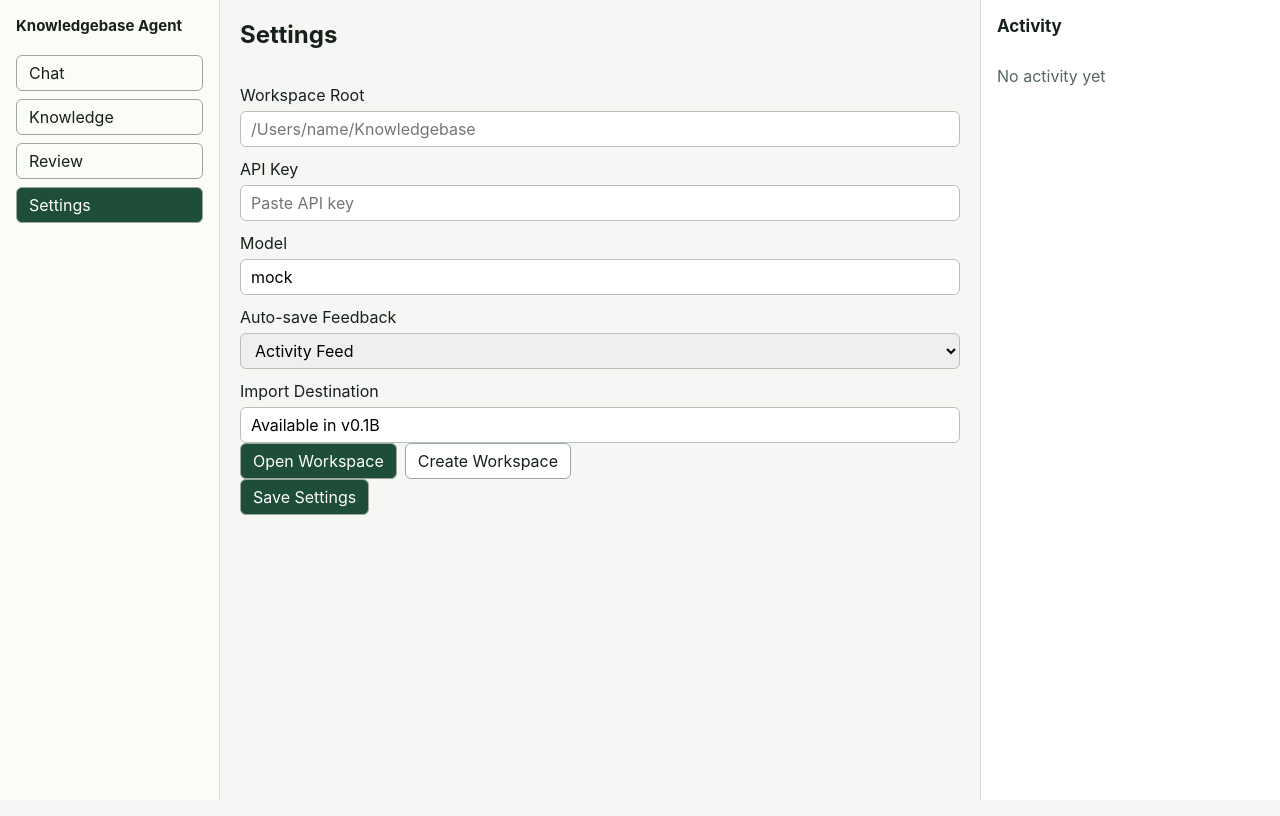
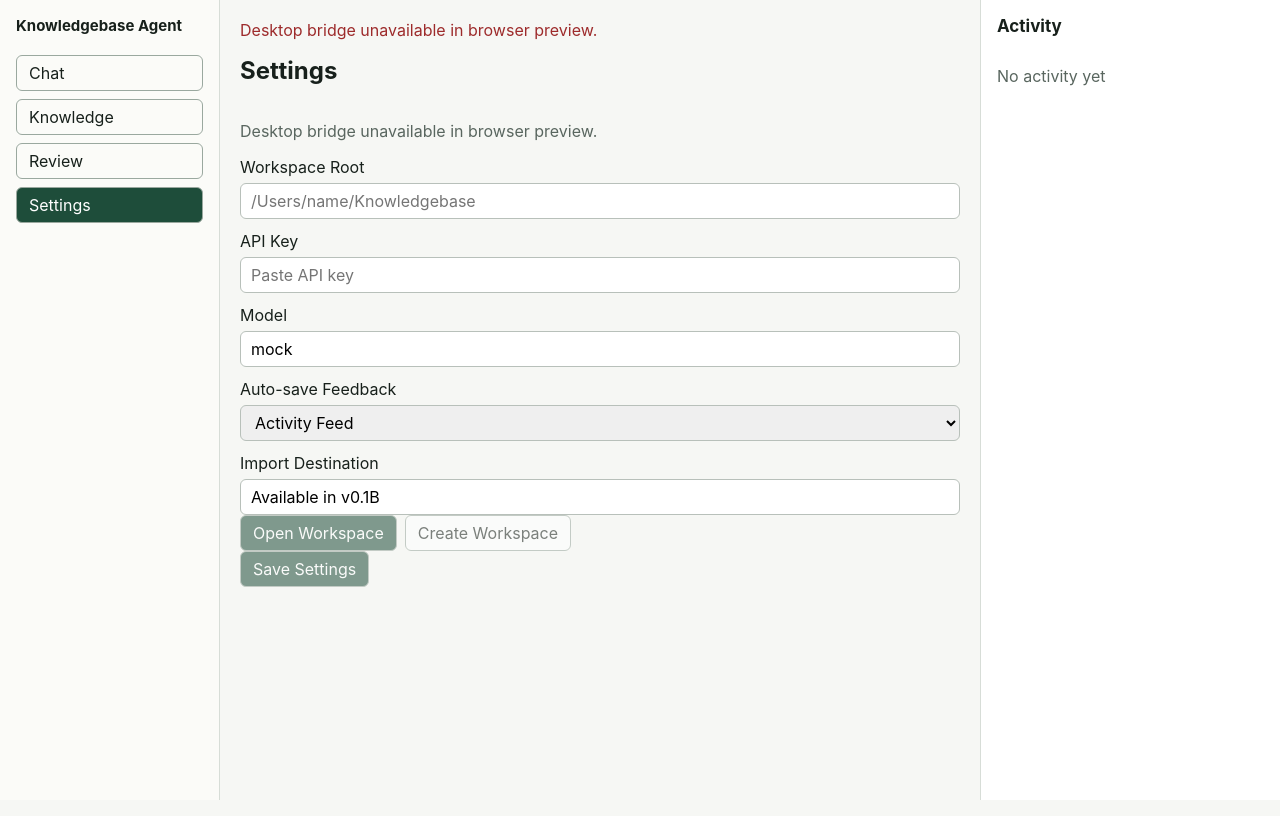
Before and after one commit to lin-li-001/knowledgebase-agent-app, a React (Vite) app in the folder apps/desktop/: page / in a window 1280 px wide. Both pictures are taken after a click on the button "Settings". Built offline with nearby package versions, Linux system fonts and the light colour scheme.

Commit message:
fix: clarify browser preview bridge state

```diff
--- a/apps/desktop/src/App.tsx
+++ b/apps/desktop/src/App.tsx
@@ -48,9 +48,11 @@ export function App() {
   ]);
   const [turnState, setTurnState] = useState<"idle" | "queued" | "streaming" | "tool-running" | "interrupted" | "failed" | "complete">("idle");
   const [error, setError] = useState<string | null>(null);
+  const desktopBridgeReady = Boolean(api);
 
   async function refreshPanels() {
     if (!api) {
+      setError("Desktop bridge unavailable in browser preview.");
       return;
     }
 
@@ -134,6 +136,7 @@ export function App() {
 
   async function updateSettings(next: { apiKey?: string; modelName?: string }) {
     if (!api) {
+      setError("Desktop bridge unavailable in browser preview.");
       return;
     }
 
@@ -220,6 +223,7 @@ export function App() {
             hasApiKey={settings.hasApiKey}
             modelName={settings.modelName ?? "mock"}
             workspaceRoot={workspace?.rootPath ?? ""}
+            desktopBridgeReady={desktopBridgeReady}
             onSave={updateSettings}
             onOpenWorkspace={(rootPath) => activateWorkspace("workspace:open", rootPath)}
             onCreateWorkspace={(rootPath) => activateWorkspace("workspace:create", rootPath)}
--- a/apps/desktop/src/routes/SettingsRoute.tsx
+++ b/apps/desktop/src/routes/SettingsRoute.tsx
@@ -4,6 +4,7 @@ export function SettingsRoute({
   hasApiKey,
   modelName,
   workspaceRoot,
+  desktopBridgeReady,
   onSave,
   onOpenWorkspace,
   onCreateWorkspace,
@@ -11,6 +12,7 @@ export function SettingsRoute({
   hasApiKey: boolean;
   modelName: string;
   workspaceRoot: string;
+  desktopBridgeReady: boolean;
   onSave(settings: { apiKey?: string; modelName?: string }): Promise<void>;
   onOpenWorkspace(rootPath: string): Promise<void>;
   onCreateWorkspace(rootPath: string): Promise<void>;
@@ -24,6 +26,7 @@ export function SettingsRoute({
       <div className="route-header">
         <h1 id="settings-heading">Settings</h1>
       </div>
+      {!desktopBridgeReady ? <p className="inline-note">Desktop bridge unavailable in browser preview.</p> : null}
       <div className="settings-grid">
         <label>
           Workspace Root
@@ -57,14 +60,14 @@ export function SettingsRoute({
         </label>
       </div>
       <div className="button-row">
-        <button type="button" onClick={() => void onOpenWorkspace(rootPath)}>
+        <button type="button" disabled={!desktopBridgeReady} onClick={() => void onOpenWorkspace(rootPath)}>
           Open Workspace
         </button>
-        <button type="button" className="secondary-button" onClick={() => void onCreateWorkspace(rootPath)}>
+        <button type="button" className="secondary-button" disabled={!desktopBridgeReady} onClick={() => void onCreateWorkspace(rootPath)}>
           Create Workspace
         </button>
       </div>
-      <button type="button" onClick={() => void onSave({ apiKey, modelName: model })}>
+      <button type="button" disabled={!desktopBridgeReady} onClick={() => void onSave({ apiKey, modelName: model })}>
         Save Settings
       </button>
     </section>
```
